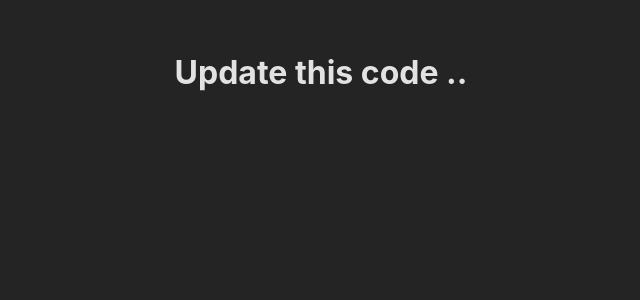
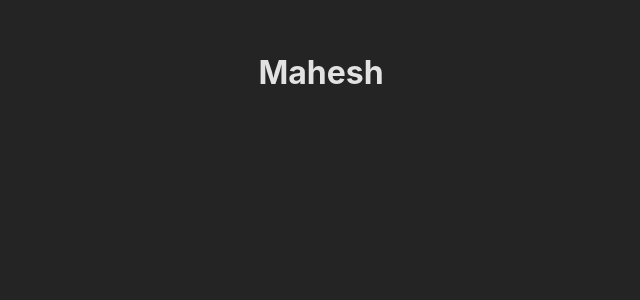
Before and after one commit to Chavda2772/Typing-Test, a React (Vite) app: page / in a window 1280 px wide. Shown: the top 300 px of the page, without its empty margins (319-959 px from the left). Built offline with nearby package versions, Linux system fonts and the light colour scheme.

Commit message:
Mahesh chavda

```diff
--- a/src/App.jsx
+++ b/src/App.jsx
@@ -3,7 +3,7 @@ import './App.css';
 function App() {
   return (
     <div>
-      <h1>Update this code ..</h1>
+      <h1>Mahesh</h1>
     </div>
   );
 }
```
